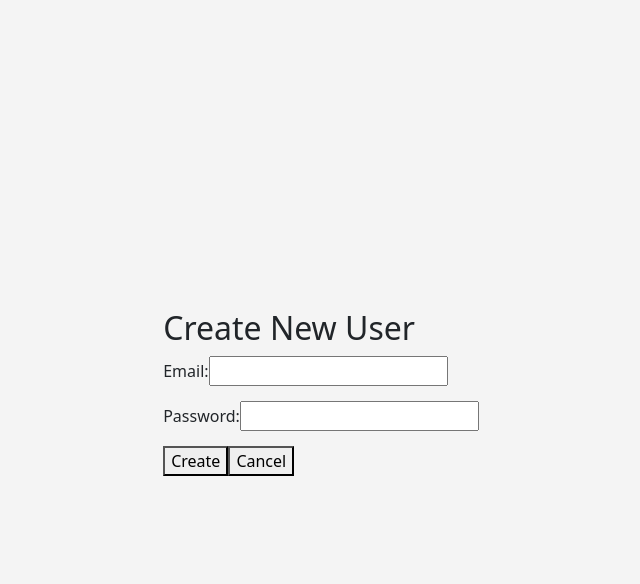
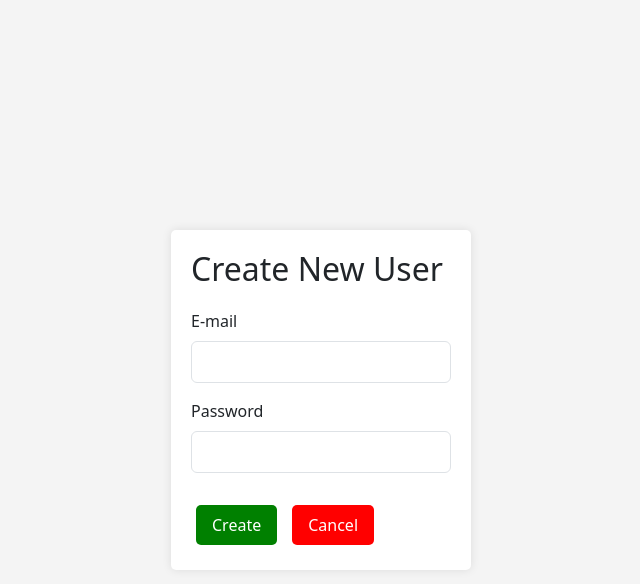
Before and after one commit to sfspacov/front-task-manager, a React (Create React App) app: page /login in a window 1280 px wide. Both pictures are taken after typing "Sample", "Sample123" into the empty fields and a click on the button "Create New User". Shown: the top 584 px of the page, without its empty margins (319-959 px from the left). Built offline with nearby package versions, Linux system fonts and the light colour scheme.

Commit message:
css on signup

```diff
--- a/src/components/Signup.js
+++ b/src/components/Signup.js
@@ -29,32 +29,34 @@ const Signup = ({ onClose }) => {
   };
 
   return (
-    <div className="signup-form">
+    <div className="login-container">
+      <div className="login-box">
         <h2>Create New User</h2>
         <form onSubmit={handleSubmit}>
-        <div className="form-group">
-          <label>Email:</label>
+          <div className="mb-3">
+            <label htmlFor="email" className="form-label">E-mail</label>
             <input
               type="email"
+              className="form-control"
               value={email}
               onChange={(e) => setEmail(e.target.value)}
               required
             />
           </div>
-        <div className="form-group">
-          <label>Password:</label>
+          <div className="mb-3">
+            <label htmlFor="password" className="form-label">Password</label>
             <input
               type="password"
+              className="form-control"
               value={password}
               onChange={(e) => setPassword(e.target.value)}
               required
             />
           </div>
-        <div className="form-group">
-          <button type="submit" className="btn-create">Create</button>
-          <button type="button" className="btn-cancel" onClick={onClose}>Cancel</button>
+          <button type="submit" className="btn btn-success">Create</button>
+          <button type="button" className="btn btn-danger" onClick={onClose}>Cancel</button>
+        </form>
       </div>
-      </form>
     </div>
   );
 };
```
Lines whose indentation alone changed are shown as unchanged.
